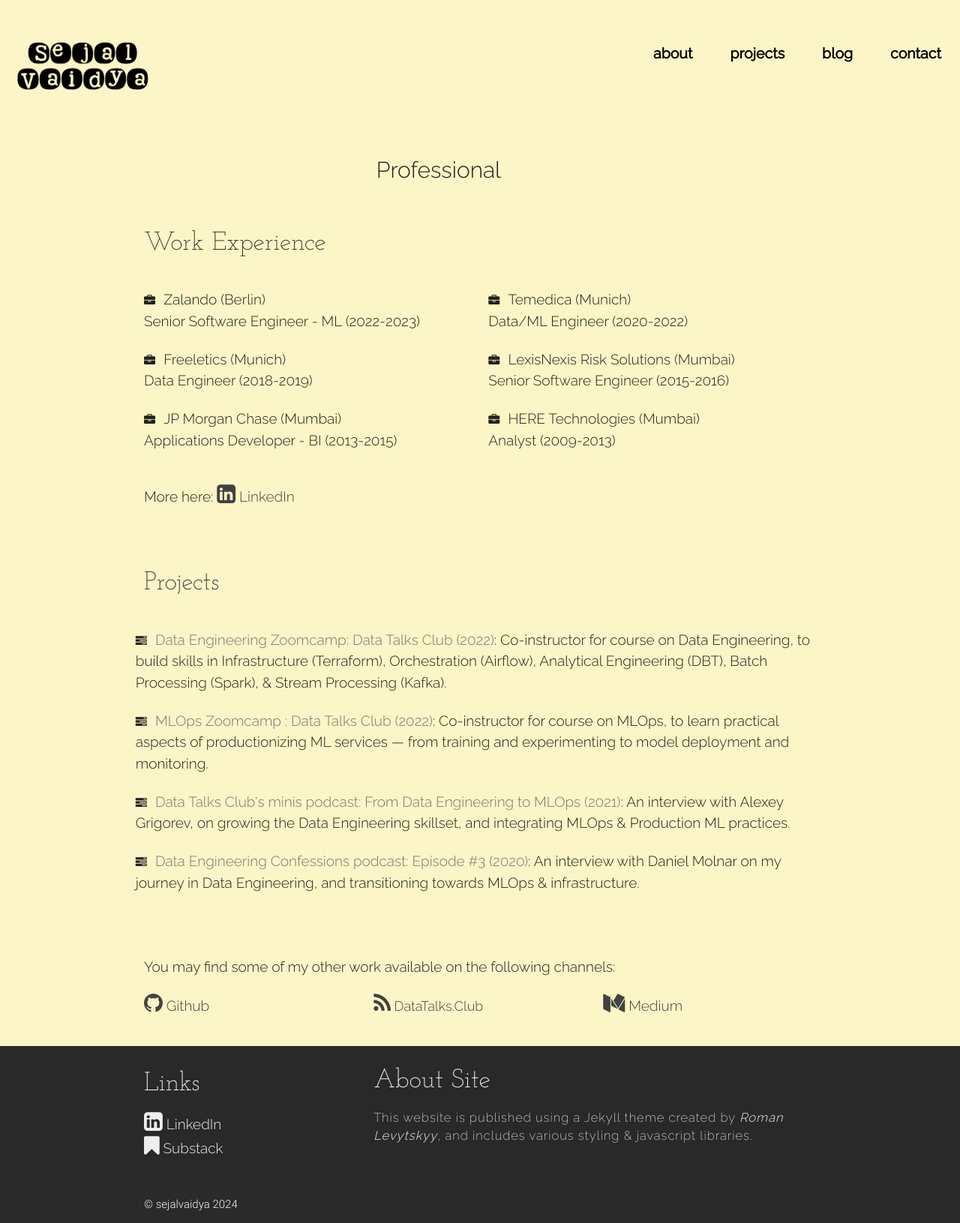
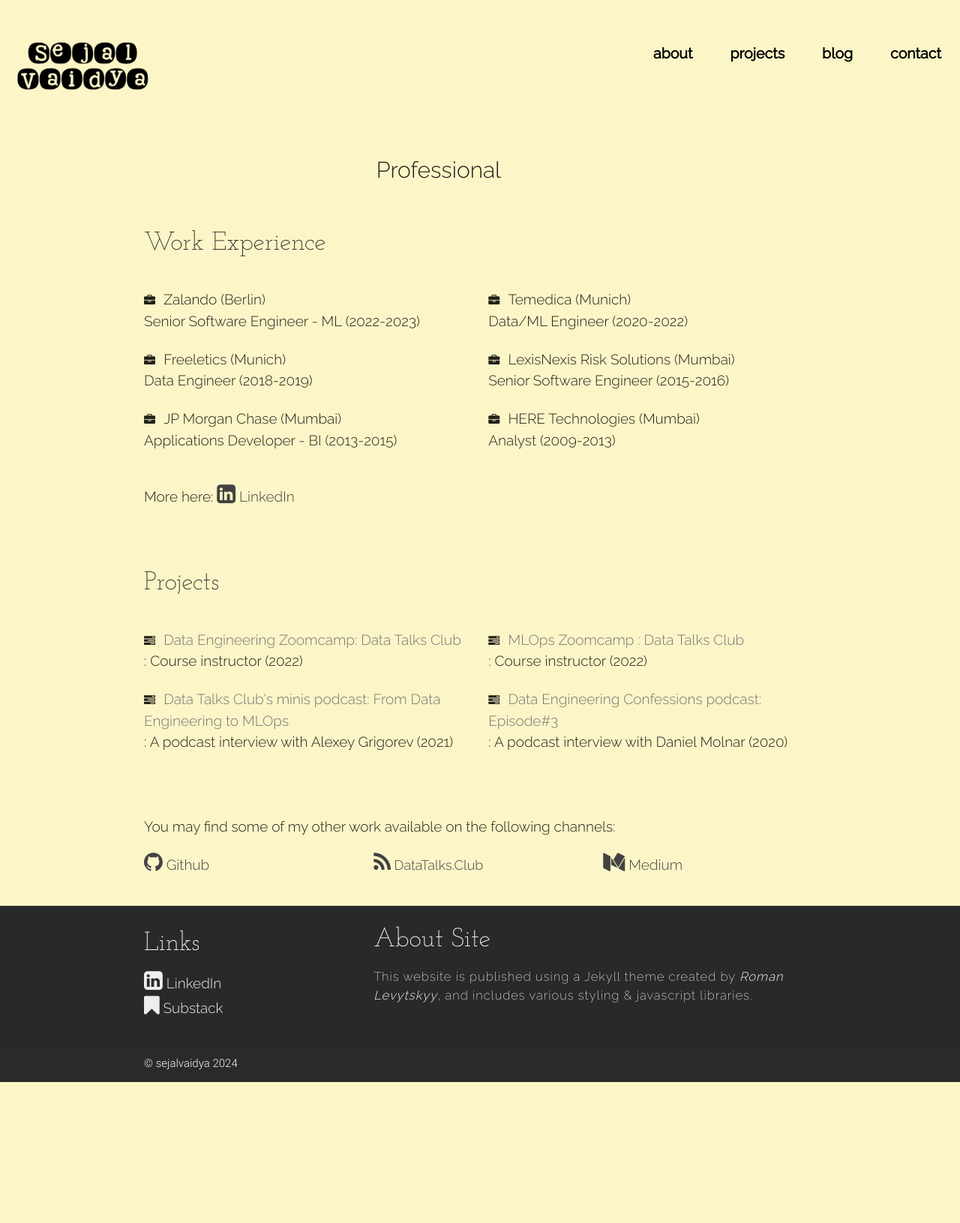
Before and after one commit to sejalv/archived.sejalv.github.io, a Jekyll site: the page built from projects.html, in a window 1280 px wide. Shown: the whole page at 75% size. Built offline with Jekyll 4.4.1, drawn with Linux system fonts in a browser that asks for light colours; nearby versions of some CDN libraries; after the commit the page ends 1443 px from its top, so only the background shows below that.

Commit message:
condensed text

```diff
--- a/_data/projects.yml
+++ b/_data/projects.yml
@@ -1,15 +1,19 @@
-- name: "Data Engineering Zoomcamp: Data Talks Club (2022)"
+- name: "Data Engineering Zoomcamp: Data Talks Club"
   project_url: https://github.com/DataTalksClub/data-engineering-zoomcamp
-  sub_text: ": Co-instructor for course on Data Engineering, to build skills in Infrastructure (Terraform), Orchestration (Airflow), Analytical Engineering (DBT), Batch Processing (Spark), & Stream Processing (Kafka)."
+  duration: "2022"
+  sub_text: ": Course instructor"
 
-- name: "MLOps Zoomcamp : Data Talks Club (2022)"
+- name: "MLOps Zoomcamp : Data Talks Club"
   project_url: https://github.com/DataTalksClub/data-engineering-zoomcamp
-  sub_text: ": Co-instructor for course on MLOps, to learn practical aspects of productionizing ML services — from training and experimenting to model deployment and monitoring."
+  duration: "2022"
+  sub_text: ": Course instructor"
 
-- name: "Data Talks Club's minis podcast: From Data Engineering to MLOps (2021)"
+- name: "Data Talks Club's minis podcast: From Data Engineering to MLOps"
   project_url: https://youtu.be/GELFXfcIJH4
-  sub_text: ": An interview with Alexey Grigorev, on growing the Data Engineering skillset, and integrating MLOps & Production ML practices."
+  duration: "2021"
+  sub_text: ": A podcast interview with Alexey Grigorev"
 
-- name: "Data Engineering Confessions podcast: Episode #3 (2020)"
+- name: "Data Engineering Confessions podcast: Episode#3"
   project_url: https://youtu.be/GELFXfcIJH4
-  sub_text: ": An interview with Daniel Molnar on my journey in Data Engineering, and transitioning towards MLOps & infrastructure."
+  duration: "2020"
+  sub_text: ": A podcast interview with Daniel Molnar"
--- a/assets/css/main.css
+++ b/assets/css/main.css
@@ -1062,9 +1062,9 @@
 }
 
 .about_paragraph {
-  font-size: 1.8em;
+  font-size: 1.5em;
   letter-spacing: 0.5px;
-  font-weight: 200;
+  font-weight: 175;
 }
 
 /* label color */
--- a/projects.html
+++ b/projects.html
@@ -22,8 +22,10 @@
       <br><p class="heading">Projects</p>
       <div class="row">
             {% for project in site.data.projects %}
-        <i class="fa fa-tasks" aria-hidden="true"></i> &nbsp; <span class="footer_link_text"><a class="grey-text text-darken-1" target="_blank" href="{{project.project_url}}">{{project.name}}</a>{{project.sub_text}}</span>
+            <div class="col m6 s6">
+                  <i class="fa fa-tasks" aria-hidden="true"></i> &nbsp; <span class="footer_link_text"><a class="grey-text text-darken-1" target="_blank" href="{{project.project_url}}">{{project.name}}</a><br>{{project.sub_text}} ({{project.duration}})</span>
                   <br><br>
+            </div>
             {% endfor %}
       </div>
       <br>
--- a/projects/index.html
+++ b/projects/index.html
@@ -22,8 +22,10 @@
       <br><p class="heading">Projects</p>
       <div class="row">
             {% for project in site.data.projects %}
-        <i class="fa fa-tasks" aria-hidden="true"></i> &nbsp; <span class="footer_link_text"><a class="grey-text text-darken-1" target="_blank" href="{{project.project_url}}">{{project.name}}</a>{{project.sub_text}}</span>
+            <div class="col m6 s6">
+                  <i class="fa fa-tasks" aria-hidden="true"></i> &nbsp; <span class="footer_link_text"><a class="grey-text text-darken-1" target="_blank" href="{{project.project_url}}">{{project.name}}</a><br>{{project.sub_text}} ({{project.duration}})</span>
                   <br><br>
+            </div>
             {% endfor %}
       </div>
       <br>
```
Also changed, not shown: 1 other file. Lines whose indentation alone changed are shown as unchanged.
